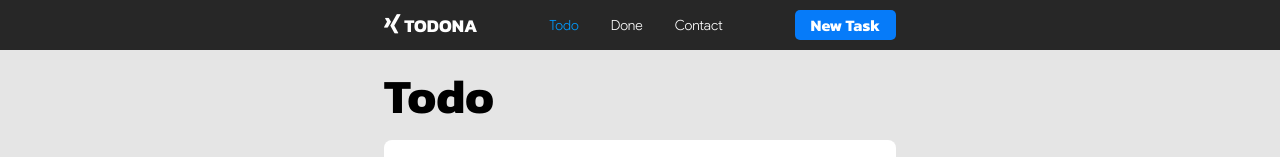
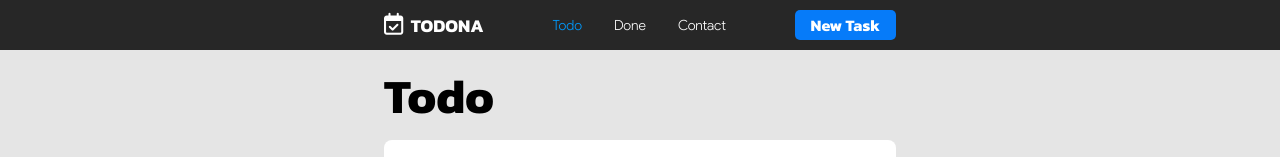
Before and after one commit to Noppanat1997/instrago, a React (Create React App) app in the folder frontend/: page / in a window 1280 px wide. Shown: the top 157 px of the page. Built offline with nearby package versions, Linux system fonts and the light colour scheme; a web font is replaced by a local one.

Commit message:
change icon

```diff
--- a/frontend/src/component/navbar/index.jsx
+++ b/frontend/src/component/navbar/index.jsx
@@ -12,7 +12,7 @@ const Navbar = () => {
   return (
     <div className="navbar">
       <div className="content">
-        <div className="brand"><i className="fab fa-xing" style={{fontSize: "22px"}}></i> TODONA</div>
+        <div className="brand"><i className="far fa-calendar-check" style={{fontSize: "22px"}}></i>&nbsp;&nbsp;TODONA</div>
         <div className="link-page">
           <Link to="/" onClick={() => setMode(0)} style={mode === "/" ? { color: "#009BFF" } : null}>Todo</Link>
           <Link to="/done" onClick={() => setMode(1)} style={mode === "/done" ? { color: "#009BFF" } : null}>Done</Link>
```
